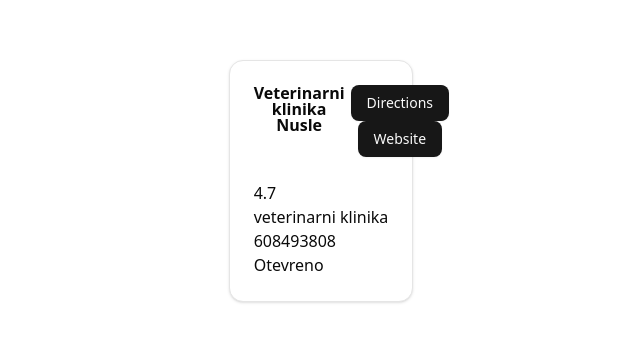
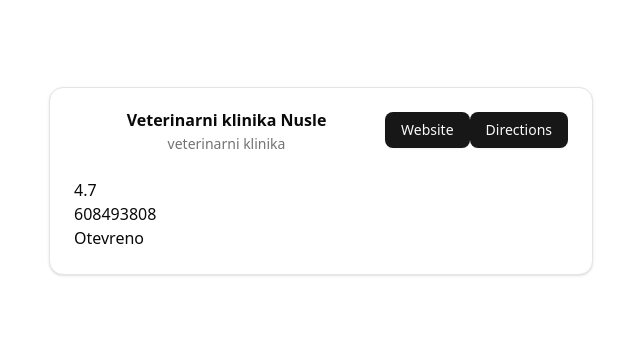
Before and after one commit to evahli/paw-help, a React (Vite) app: page /detail in a window 1280 px wide. Shown: the part 219-560 px from the top of the page, without its empty margins (319-959 px from the left). Built offline with nearby package versions, Linux system fonts and the light colour scheme.

Commit message:
styling card component

```diff
--- a/src/components/custom/ClinicCard.jsx
+++ b/src/components/custom/ClinicCard.jsx
@@ -2,6 +2,7 @@ import {
   Card,
   CardAction,
   CardContent,
+  CardDescription,
   CardHeader,
   CardTitle,
 } from '@/components/ui/card';
@@ -9,9 +10,9 @@ import { Button } from '../ui/button';
 
 const clinicName = 'Veterinarni klinika Nusle';
 const rating = 4.7;
-const type = 'veterinarni klinika';
+const clinicType = 'veterinarni klinika';
 const tel = '608493808';
-const position = [50, 1, 14.423];
+const position = [50.1, 14.423];
 const openingHours = [
   {
     day: 'středa',
@@ -42,13 +43,12 @@ const openingHours = [
     hours: '9 to 20',
   },
 ];
-const clinicWebsite = 'czechitas.cz';
+const clinicWebsite = 'https://czechitas-podklady.cz';
 
 const ClinicCardContent = () => {
   return (
     <div className='flex flex-col items-start'>
     <span>{rating}</span>
-    <span>{type}</span>
     <span>{tel}</span>
     <span>Otevreno</span>
     </div>
@@ -57,12 +57,18 @@ const ClinicCardContent = () => {
 
 export const ClinicCard = () => {
   return (
-    <Card className='min-w-full'>
+    <Card className='w-full'>
       <CardHeader>
         <CardTitle>{clinicName}</CardTitle>
+        <CardDescription>{clinicType}</CardDescription>
+
         <CardAction>
-          <Button>Directions</Button>
-        <Button>Website</Button>
+          <Button to={clinicWebsite}>Website</Button>
+        <Button to={{
+          pathname: `https://maps.google.com/maps`,
+          search: `?daddr=${position.join()}`,
+          }}
+          >Directions</Button>
         </CardAction>
       </CardHeader>
       <CardContent>
--- a/src/index.css
+++ b/src/index.css
@@ -1,6 +1,8 @@
 @import "tailwindcss";
 
 @custom-variant dark (&:is(.dark *));
+
+
 
 :root {
   font-family: system-ui, Avenir, Helvetica, Arial, sans-serif;
--- a/src/pages/DetailPage.jsx
+++ b/src/pages/DetailPage.jsx
@@ -2,7 +2,7 @@ import { ClinicCard } from "@/components/custom/ClinicCard";
 
 export const DetailPage = () => {
   return (
-    <div>
+    <div className="flex flex-col items-center justify-center p-4 h-screen w-screen  sm:w-xl">
       <ClinicCard />
     </div>
   );
--- a/src/pages/HomePage.css
+++ b/src/pages/HomePage.css
@@ -1,6 +1,5 @@
 #root {
   max-width: 1280px;
   margin: 0 auto;
-  padding: 2rem;
   text-align: center;
 }
```
